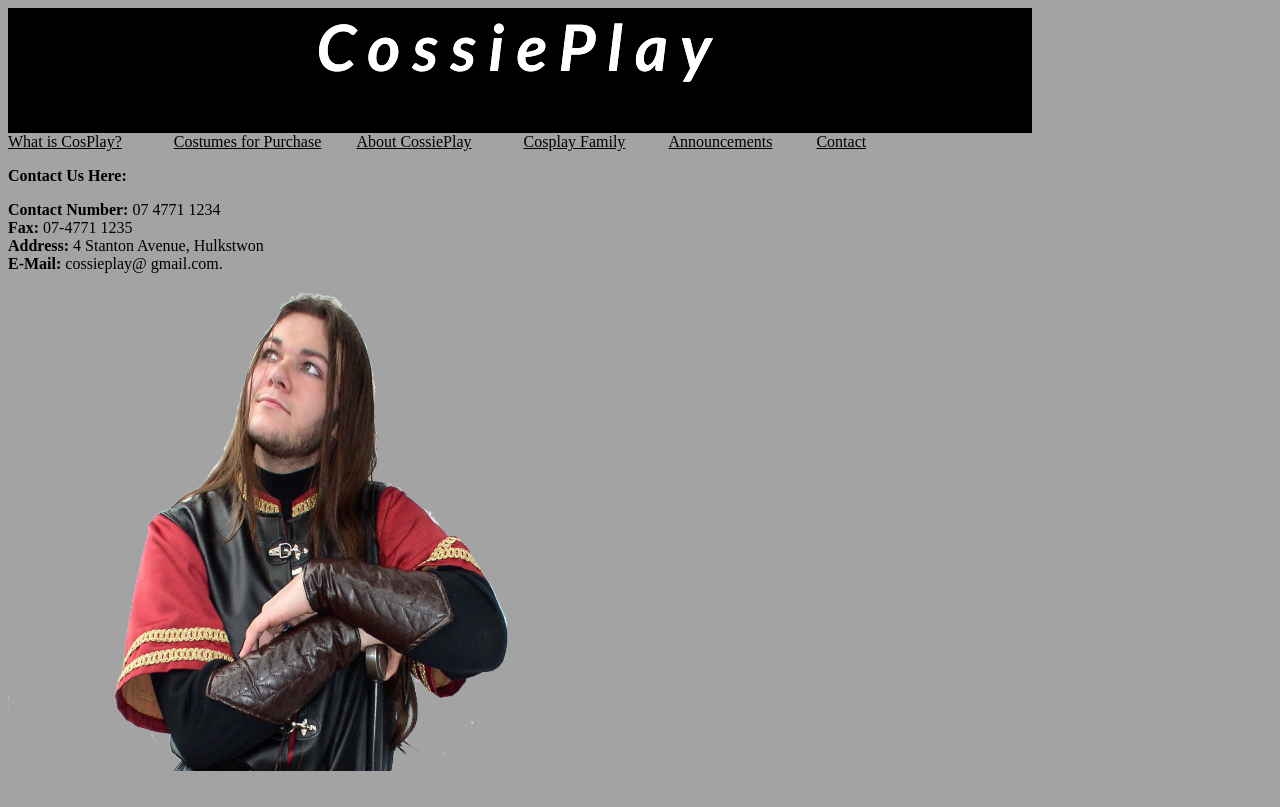
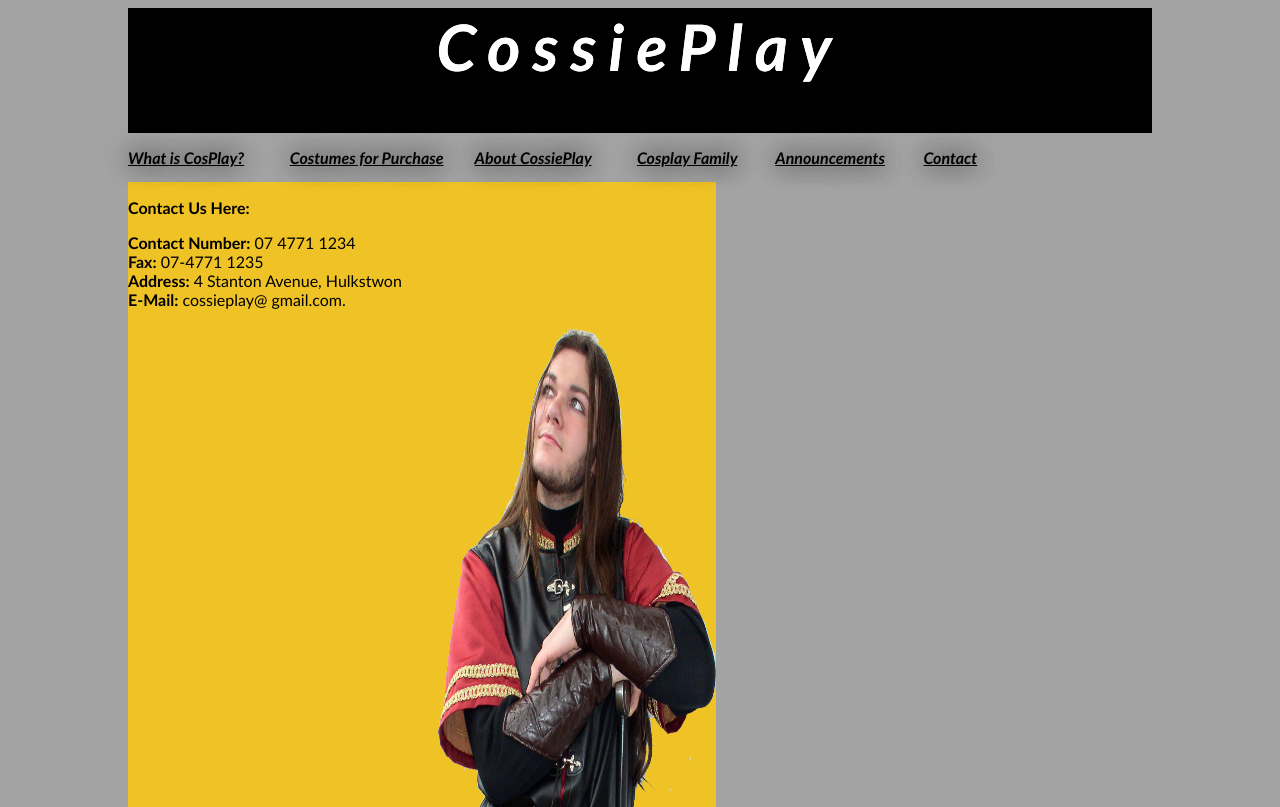
Before and after one commit to deanemmerich/CP1406Assessment1, a plain HTML site: page contact.html in a window 1280 px wide. Drawn offline with Linux system fonts and the light colour scheme.

Commit message:
Added files via upload

```diff
--- a/contact.html
+++ b/contact.html
@@ -10,17 +10,17 @@
 }
 </style>
 <body>
-<div id="container">
+<div class="container">
 <h1><header>CossiePlay</header></h1>
-<nav id="topnav"><a href="index.html">What is CosPlay?</a> &nbsp; &nbsp; &nbsp; &nbsp; &nbsp; &nbsp; <a href="costumes.html">Costumes for Purchase</a> &nbsp; &nbsp; &nbsp; &nbsp; <a href="about.html">About CossiePlay</a> &nbsp; &nbsp; &nbsp; &nbsp; &nbsp; &nbsp; <a href="cosplayfam.html">Cosplay Family</a> &nbsp; &nbsp; &nbsp; &nbsp; &nbsp; <a href="announce.html">Announcements</a> &nbsp; &nbsp; &nbsp; &nbsp; &nbsp; <a href="contact.html">Contact</a></nav>
-<div id="contentOne">
+<nav class="topnav"><a href="index.html">What is CosPlay?</a> &nbsp; &nbsp; &nbsp; &nbsp; &nbsp; &nbsp; <a href="costumes.html">Costumes for Purchase</a> &nbsp; &nbsp; &nbsp; &nbsp; <a href="about.html">About CossiePlay</a> &nbsp; &nbsp; &nbsp; &nbsp; &nbsp; &nbsp; <a href="cosplayfam.html">Cosplay Family</a> &nbsp; &nbsp; &nbsp; &nbsp; &nbsp; <a href="announce.html">Announcements</a> &nbsp; &nbsp; &nbsp; &nbsp; &nbsp; <a href="contact.html">Contact</a></nav>
+<div class="contentOne">
   <p><strong>Contact Us Here:</strong>&nbsp;</p>
   <p><strong>Contact Number:</strong> 07 4771 1234 <br>
     <strong> Fax:</strong> 07-4771 1235 <br>
     <strong>Address:</strong> 4 Stanton Avenue, Hulkstwon <br>
     <strong>E-Mail:</strong> cossieplay@ gmail.com. </p>
 
-  <img src ="imgs/boromir-4-1478698.png" width="500" height="482" align" = right>
+ <img class="move-right" src="imgs/boromir-4-1478698.png" wclassth="500" height="482" alt=""/>
 
 </div>
 
```
Also changed, not shown: about.html (+4 -4 lines), announce.html (+4 -4 lines), cosplayfam.html (+4 -4 lines), costumes.html (+4 -4 lines), plan.html (+1 -1 lines), index.html (line endings or trailing spaces).
